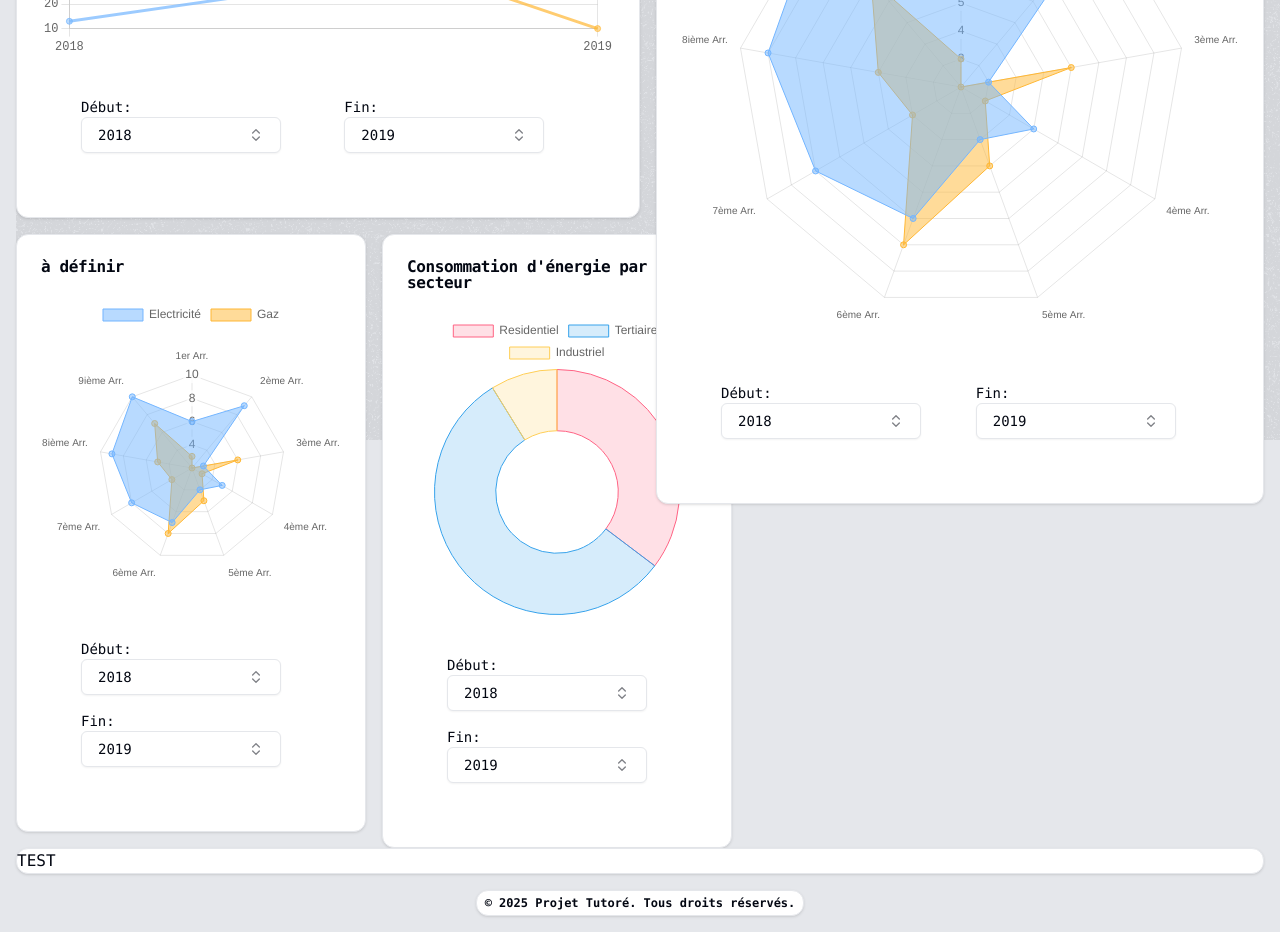
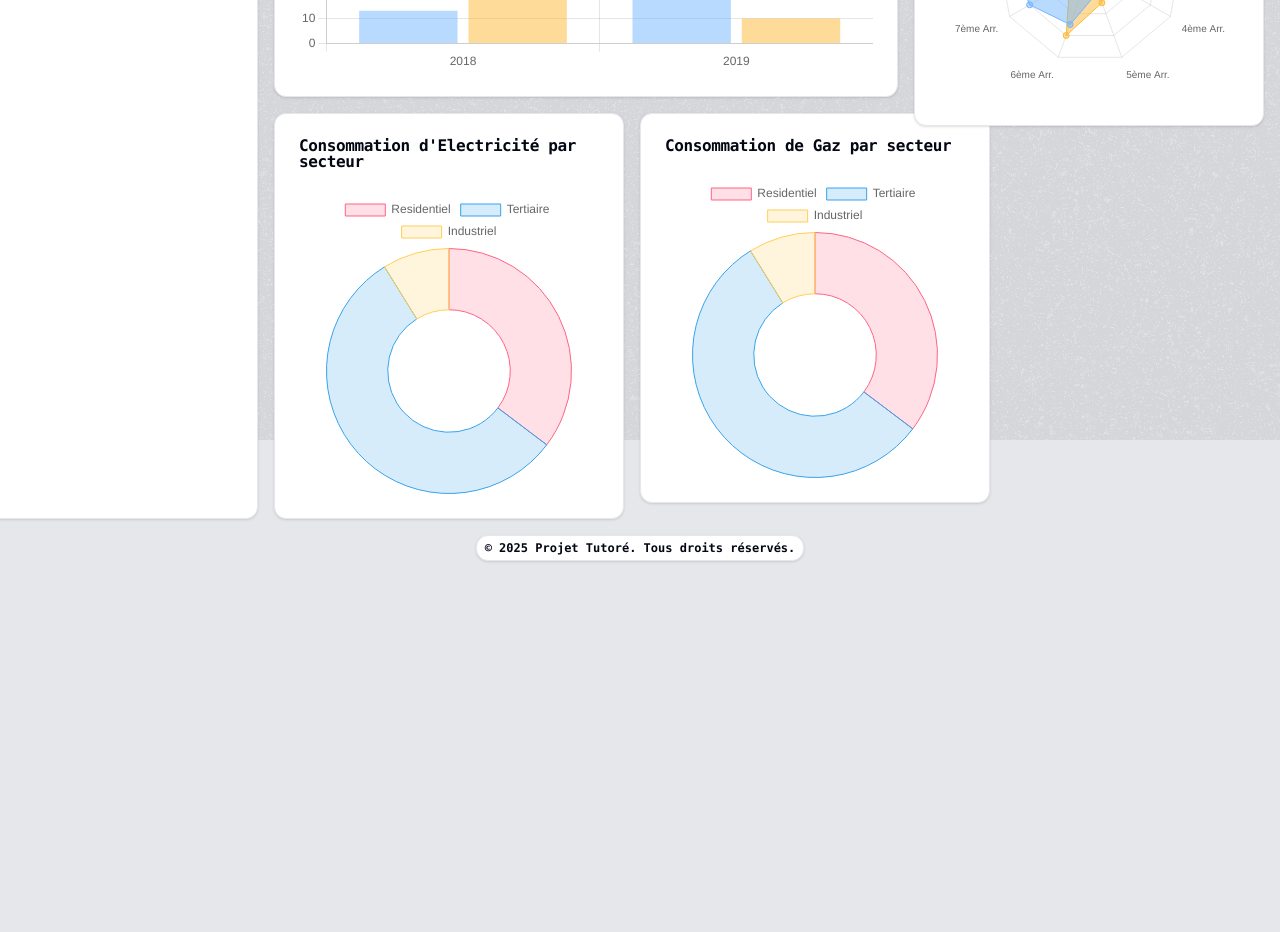
Before and after one commit to Nathmaxx/projet-tutore, a Next.js app: page /graphes in a window 1280 px wide. Shown: the part 360-1292 px from the top of the page. After the commit the page ends 937 px from the top, so only its background shows below. Built offline with nearby package versions, Linux system fonts and the light colour scheme.

Commit message:
change interface of graph

```diff
--- a/src/app/graphes/page.tsx
+++ b/src/app/graphes/page.tsx
@@ -50,8 +50,8 @@ export default function Graph() {
                 <AnimatedNoise opacity={0.07}/>
             </div>
             <Navbar />
+
             <div className='flex flex-row-reverse gap-4 h-min'>
-
                 <Card className="w-1/3 lg:w-1/2 h-full">
                     <CardHeader>
                         <CardTitle>Consommation d'énergie par arondissement</CardTitle>
@@ -62,19 +62,59 @@ export default function Graph() {
                                       transparencyElec={transparencyElec}
                                       rGaz={rGaz} gGaz={gGaz} bGaz={bGaz} transparencyGaz={transparencyGaz}
                         />
-                        <div className="flex flex-row items-center gap-4 text-sm m-10">
-                            <p className='min-w-12'>
-                                Début: <ComboBoxYear value={startYear} onChange={handleStartYearChange}/>
-                            </p>
-                            <p className='min-w-12'>
-                                Fin: <ComboBoxYear value={endYear} onChange={handleEndYearChange} startYear={startYear}/>
-                            </p>
-                        </div>
                     </CardContent>
                 </Card>
 
                 <div className='flex flex-col gap-4 w-2/3 lg:w-1/2'>
+                    <Card className="w-full max-w-2/3" style={{height: '-webkit-fill-available'}}>
+                        <CardHeader>
+                            <CardTitle>Consommation d'énergie par secteur</CardTitle>
+                        </CardHeader>
+                        <CardContent>
+                            <BarCharter startYear={startYear} endYear={endYear}
+                                        rElec={rElec} gElec={gElec} bElec={bElec}
+                                        transparencyElec={transparencyElec}
+                                        rGaz={rGaz} gGaz={gGaz} bGaz={bGaz} transparencyGaz={transparencyGaz}
+                            />
+                        </CardContent>
+                    </Card>
 
+                    <div className="flex flex-row gap-4">
+                        <Card className="w-full max-w-1/3" style={{height: '-webkit-fill-available'}}>
+                            <CardHeader>
+                                <CardTitle>Consommation d'Electricité par secteur</CardTitle>
+                            </CardHeader>
+                            <CardContent>
+                                <DoughnutCharter startYear={startYear} endYear={endYear}/>
+                            </CardContent>
+                        </Card>
+                        <Card className="w-full max-w-1/3" style={{height: '-webkit-fill-available'}}>
+                            <CardHeader>
+                                <CardTitle>Consommation de Gaz par secteur</CardTitle>
+                            </CardHeader>
+                            <CardContent>
+                                <DoughnutCharter startYear={startYear} endYear={endYear}/>
+                            </CardContent>
+                        </Card>
+                    </div>
+                </div>
+
+                <div className="flex flex-row gap-4">
+                    <Card className="w-1/3 max-w-1/3" style={{height: '-webkit-fill-available'}}>
+                        <CardHeader>
+                            <CardTitle>Choisir les années voulues</CardTitle>
+                        </CardHeader>
+                        <CardContent>
+                            <div className="flex flex-col items-center gap-4">
+                                <p className='min-w-12'>
+                                    Début:<ComboBoxYear value={startYear} onChange={handleStartYearChange}/>
+                                </p>
+                                <p className='min-w-12'>
+                                    Fin:<ComboBoxYear value={endYear} onChange={handleEndYearChange} startYear={startYear}/>
+                                </p>
+                            </div>
+                        </CardContent>
+                    </Card>
                     <Card className="w-full" style={{height: '-webkit-fill-available'}}>
                         <CardHeader>
                             <CardTitle>Consommation d'énergie totale</CardTitle>
@@ -84,62 +124,10 @@ export default function Graph() {
                                          rElec={rElec} gElec={gElec} bElec={bElec} transparencyElec={transparencyElec}
                                          rGaz={rGaz} gGaz={gGaz} bGaz={bGaz} transparencyGaz={transparencyGaz}
                             />
-                            <div className="flex flex-row items-center gap-4 text-sm m-10">
-                                <p className='min-w-12'>
-                                    Début:<ComboBoxYear value={startYear} onChange={handleStartYearChange}/>
-                                </p>
-                                <p className='min-w-12'>
-                                    Fin:<ComboBoxYear value={endYear} onChange={handleEndYearChange} startYear={startYear}/>
-                                </p>
-                            </div>
                         </CardContent>
                     </Card>
-
-                    <div className="flex flex-row gap-4">
-                        <Card className="w-full max-w-1/3" style={{height: '-webkit-fill-available'}}>
-                            <CardHeader>
-                                <CardTitle>à définir</CardTitle>
-                            </CardHeader>
-                            <CardContent>
-                                <RadarCharter startYear={startYear} endYear={endYear}
-                                              rElec={rElec} gElec={gElec} bElec={bElec}
-                                              transparencyElec={transparencyElec}
-                                              rGaz={rGaz} gGaz={gGaz} bGaz={bGaz} transparencyGaz={transparencyGaz}
-                                />
-                                <div className="flex flex-col items-center gap-4 text-sm m-10">
-                                    <p className='min-w-12'>
-                                        Début:<ComboBoxYear value={startYear} onChange={handleStartYearChange}/>
-                                    </p>
-                                    <p className='min-w-12'>
-                                        Fin:<ComboBoxYear value={endYear} onChange={handleEndYearChange} startYear={startYear}/>
-                                    </p>
-                                </div>
-                            </CardContent>
-                        </Card>
-                        <Card className="w-full max-w-1/3" style={{height: '-webkit-fill-available'}}>
-                            <CardHeader>
-                                <CardTitle>Consommation d'énergie par secteur</CardTitle>
-                            </CardHeader>
-                            <CardContent>
-                                <DoughnutCharter startYear={startYear} endYear={endYear}/>
-                                <div className="flex flex-col items-center gap-4 text-sm m-10">
-                                    <p className='min-w-12'>
-                                        Début:<ComboBoxYear value={startYear} onChange={handleStartYearChange}/>
-                                    </p>
-                                    <p className='min-w-12'>
-                                        Fin:<ComboBoxYear value={endYear} onChange={handleEndYearChange} startYear={startYear}/>
-                                    </p>
-                                </div>
-                            </CardContent>
-                        </Card>
-                    </div>
                 </div>
-
             </div>
-
-            <Card className="w-full" style={{height: '-webkit-fill-available'}}>
-                TEST
-            </Card>
             <Footer />
             {error && <div className="text-red-500">{error}</div>}
         </div>
```
